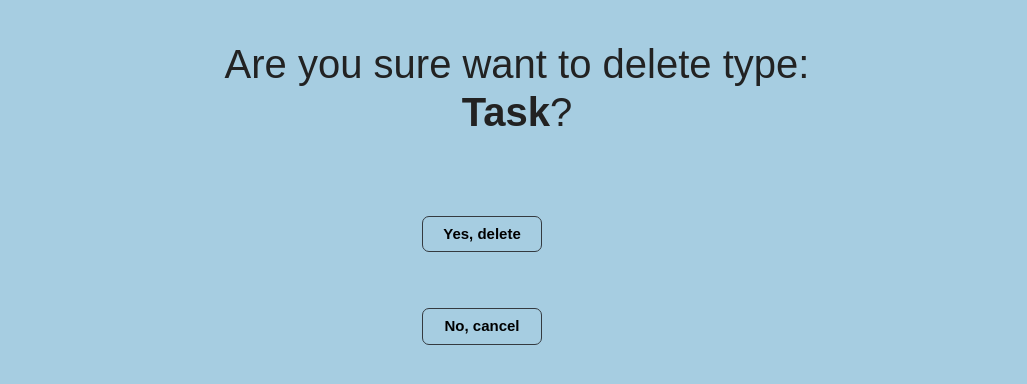
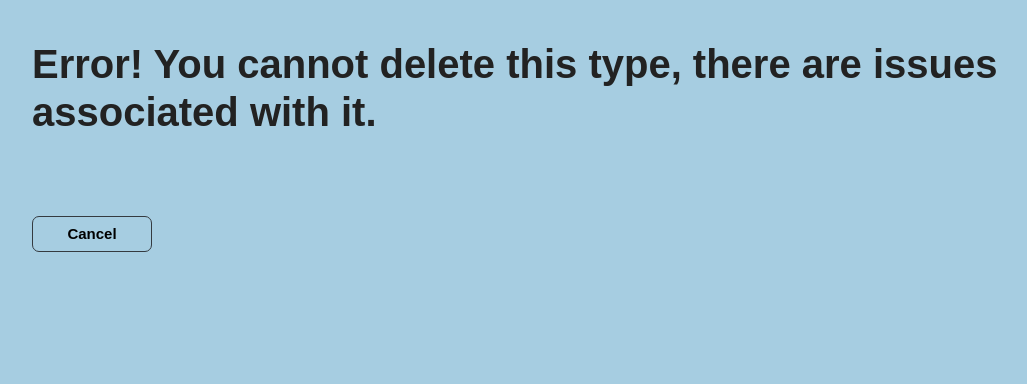
Before and after one commit to Aisuluu1405/python_group_3_homework_49_Aisulu_Dzhusupova, a Django app: page /type/delete/1/ in a window 1280 px wide. Shown: the part 94-478 px from the top of the page, without its empty margins (123-1150 px from the left). Run offline with Django 3.2, Linux system fonts and the light colour scheme; data comes from the database, SQL or seed files in the repository; some libraries are stand-ins or nearby versions.

Commit message:
Добавила удаление проекта 'project/delete.html', ProjectDeleteView, добавила path для удаления проекта в 'urls.py'.Изменила удаление статусов и типов, удаляет без подтверждения на удаление.

```diff
--- a/source/main/urls.py
+++ b/source/main/urls.py
@@ -19,7 +19,7 @@ from django.urls import path
 from webapp.views import IndexView, IssueView, IssueCreateView, IssueEditView, IssueDeleteView,\
     StatusIndexView, StatusCreateView, StatusEditView, StatusDeleteView,\
     TypeIndexView, TypeCreateView, TypeEditView, TypeDeleteView,\
-    ProjectIndexView, ProjectView, ProjectCreateView, ProjectEditView
+    ProjectIndexView, ProjectView, ProjectCreateView, ProjectEditView, ProjectDeleteView
 
 urlpatterns = [
     path('admin/', admin.site.urls),
@@ -40,4 +40,5 @@ urlpatterns = [
     path('project/<int:pk>/', ProjectView.as_view(), name='project_detail'),
     path('project/add/', ProjectCreateView.as_view(), name='project_add'),
     path('project/<int:pk>/edit/', ProjectEditView.as_view(), name='project_edit'),
+    path('project/delete/<int:pk>/', ProjectDeleteView.as_view(), name='project_delete'),
 ]
--- a/source/webapp/templates/issue/delete.html
+++ b/source/webapp/templates/issue/delete.html
@@ -8,6 +8,6 @@
     <form method="POST" action="{% url "issue_delete" issue.pk %}" class="text-center">
         {% csrf_token %}
         <p><input type="submit" value="Yes, delete" class="btn btn-outline-dark"></p>
-        <p><a href="{% url 'detail' issue.pk %}" class="btn btn-outline-dark">No, cancel</a></p>
+        <p><a href="{% url 'index' %}" class="btn btn-outline-dark">No, cancel</a></p>
     </form>
 {% endblock %}
--- a/source/webapp/templates/project/detail.html
+++ b/source/webapp/templates/project/detail.html
@@ -20,6 +20,6 @@
                 <p>This new project, no issues yet.</p>
             {%  endfor %}
             <p><a href="{% url 'project_edit' project.pk %}" class="btn btn-outline-dark" >Edit</a>
-            <a href="" class="btn btn-outline-dark" >Delete</a></p>
+            <a href="{% url 'project_delete' project.pk %}" class="btn btn-outline-dark" >Delete</a></p>
     </div>
 {% endblock %}
--- a/source/webapp/templates/project/index.html
+++ b/source/webapp/templates/project/index.html
@@ -31,7 +31,7 @@
                                 <td>{{ project.date_create| date:'d.m.Y H:i:s'  }}</td>
                                 <td>{{ project.date_update| date:'d.m.Y H:i:s' }}</td>
 
-                                <td><p><a href=""><i class="fas fa-trash-alt"></i></a>
+                                <td><p><a href="{% url 'project_delete' project.pk %}"><i class="fas fa-trash-alt"></i></a>
                                        <a href="{% url 'project_edit' project.pk %}"><i class="fas fa-edit"></i></a></p> </td>
                             </tr>
                             </tbody>
--- /dev/null
+++ b/source/webapp/templates/type/protected_error.html
@@ -0,0 +1,8 @@
+{% extends "base.html" %}
+{% block title %}Protected Error{% endblock %}
+
+{% block content %}
+    <h1><b>Error! You cannot delete this type, there are issues associated with it.</b></h1>
+            <p><a href="{% url 'type_index' %}" class="btn btn-outline-dark">Cancel</a></p>
+
+{% endblock %}
--- a/source/webapp/views/__init__.py
+++ b/source/webapp/views/__init__.py
@@ -4,4 +4,4 @@ from .status_views import StatusIndexView, StatusCreateView, StatusEditView, Sta
 
 from .type_views import TypeIndexView, TypeCreateView, TypeEditView, TypeDeleteView
 
-from .project_views import ProjectIndexView, ProjectView, ProjectCreateView, ProjectEditView
+from .project_views import ProjectIndexView, ProjectView, ProjectCreateView, ProjectEditView, ProjectDeleteView
--- a/source/webapp/views/status_views.py
+++ b/source/webapp/views/status_views.py
@@ -33,12 +33,10 @@ class StatusEditView(UpdateView):
 
 class StatusDeleteView(DeleteView):
     model = Status
-    template_name = 'status/delete.html'
-    context_object_name = 'status'
     success_url = reverse_lazy('status_index')
-    template = 'protected_error.html'
+    template = 'status/protected_error.html'
 
-    def post(self, request, *args, **kwargs):
+    def get(self, request, *args, **kwargs):
         object = get_object_or_404(self.model, pk=kwargs.get('pk'))
         try:
             object.delete()
--- a/source/webapp/views/type_views.py
+++ b/source/webapp/views/type_views.py
@@ -33,12 +33,10 @@ class TypeEditView(UpdateView):
 
 class TypeDeleteView(DeleteView):
     model = Type
-    template_name = 'type/delete.html'
-    context_object_name = 'type'
     success_url = reverse_lazy('type_index')
-    template = 'protected_error.html'
+    template = 'type/protected_error.html'
 
-    def post(self, request, *args, **kwargs):
+    def get(self, request, *args, **kwargs):
         object = get_object_or_404(self.model, pk=kwargs.get('pk'))
         try:
             object.delete()
```
Also changed, not shown: source/webapp/templates/project/protected_error.html (added, +8 -0 lines), source/webapp/templates/protected_error.html (deleted, +0 -8 lines), source/webapp/templates/status/protected_error.html (added, +8 -0 lines), source/webapp/views/project_views.py (+14 -0 lines).
